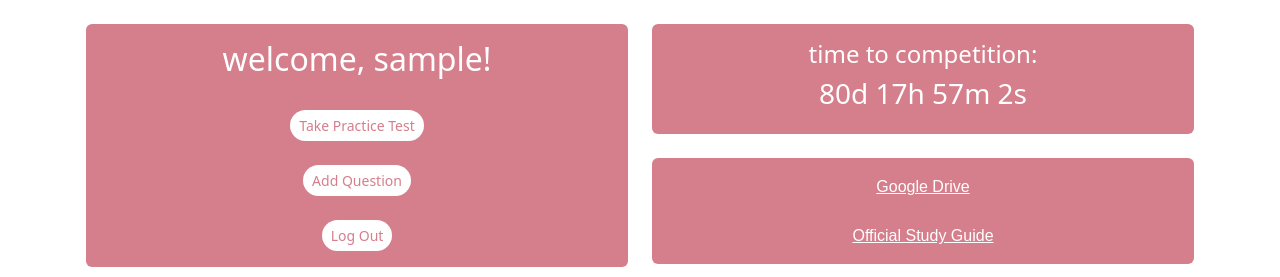
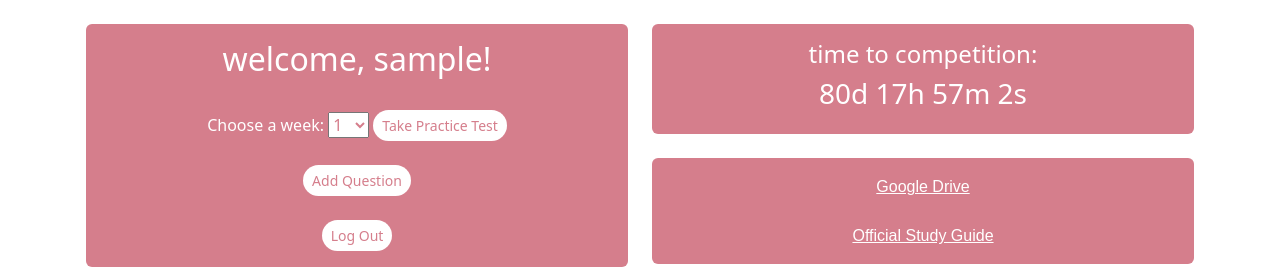
Before and after one commit to f3licitysm0ak/jballin, a Flask app: page /home in a window 1280 px wide. Shown: the top 277 px of the page. Run offline with Flask 3, Linux system fonts and the light colour scheme; the visitor is signed in with stand-in values (Sample User, id 1); data that the repository does not hold is empty; some libraries are stand-ins or nearby versions.

Commit message:
added week categorization with drop down menu

```diff
--- a/api.py
+++ b/api.py
@@ -125,11 +125,12 @@ def my_form_post():
     i=qlist[myIndex]['img']
     return render_template('home2.html', question=q, image=i)
 
-@app.route('/start', methods=['GET'])
+@app.route('/start', methods=['POST'])
 def start():
     qlist:List[Question] = list()
     #defining list of type Question + making questions
 
+    week_num = request.form['week']
 
 
     session['current_index']= 0
@@ -139,7 +140,8 @@ def start():
     session['incorrecta'] = []
     session['incorrect_entries']=[]
 
-    qlist=Question.query.all() #retrieving the questions from the database
+
+    qlist=Question.query.filter_by(weeknum=week_num).all() #retrieving the questions from the database which are from the selected week
 
     session['qlist']=qlist
 
@@ -195,15 +197,14 @@ def show_form():
 
 @app.route('/create' , methods=['POST'])
 def add():
-    #global pq
-    #global pa
-    #global img
 
+    wn=request.form['week']
     pq=request.form['propq']
     pa=request.form['propa']
     img=request.form['image']
 
-    newq=Question(pq,pa,img)#creates Question object with pq and pa as question and answer attributes
+    newq=Question(pq,pa,img,wn)#creates Question object with pq and pa as question and img and weeknum
+    newq.set_creator(session['userid']) #setting creator to whoever is currently logged in
     db.session.add(newq)
     db.session.commit()#appends newly made question to database
     flash('Question successfully created.')
--- a/templates/home.html
+++ b/templates/home.html
@@ -34,7 +34,24 @@
             <h2 style="color:white;">welcome, {{user}}!</h2>
 
             <br>
-            <form action="/start" method="get">
+            <form action="/start" method="post">
+              <!--week drop down menu incoming-->
+              <label for="weeks" style="color:white;">Choose a week:</label>
+
+              <select name="week" id="week" style="color:#D57E8C">
+                  <option value="1" style="color:#D57E8C">1</option>
+                  <option value="2" style="color:#D57E8C">2</option>
+                  <option value="3" style="color:#D57E8C">3</option>
+                  <option value="4" style="color:#D57E8C">4</option>
+                  <option value="5" style="color:#D57E8C">5</option>
+                  <option value="6" style="color:#D57E8C">6</option>
+                  <option value="7" style="color:#D57E8C">7</option>
+                  <option value="8" style="color:#D57E8C">8</option>
+                  <option value="9" style="color:#D57E8C">9</option>
+                  <option value="10" style="color:#D57E8C">10</option>
+                  <option value="11" style="color:#D57E8C">11</option>
+              </select>
+              <!--week drop down menu END-->
               <button class="btn-sm round">Take Practice Test</button>
             </form>
             <br>
--- a/testinfo.py
+++ b/testinfo.py
@@ -11,6 +11,7 @@ class TestInfo(db.Model):
     date_taken:datetime=db.Column(db.DateTime, default=datetime.utcnow)
     score=db.Column(db.Integer, nullable=False) #this is just the raw score, ex. if 30/60 then score=30
     numqs=db.Column(db.Integer, nullable=False)#total number of questions in the test at that time(hopefully)
+
 
 
 
```
Also changed, not shown: qobject.py (+8 -2 lines), templates/create.html (+19 -0 lines).
